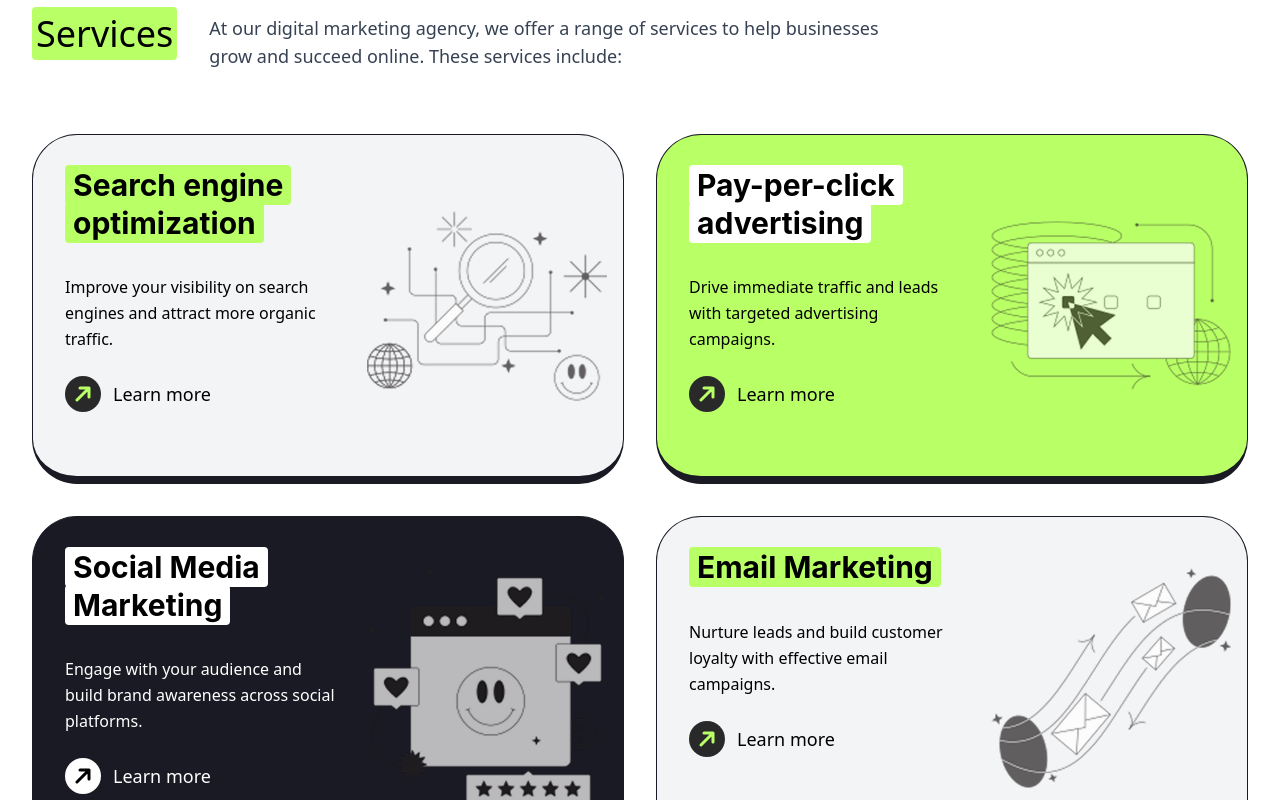
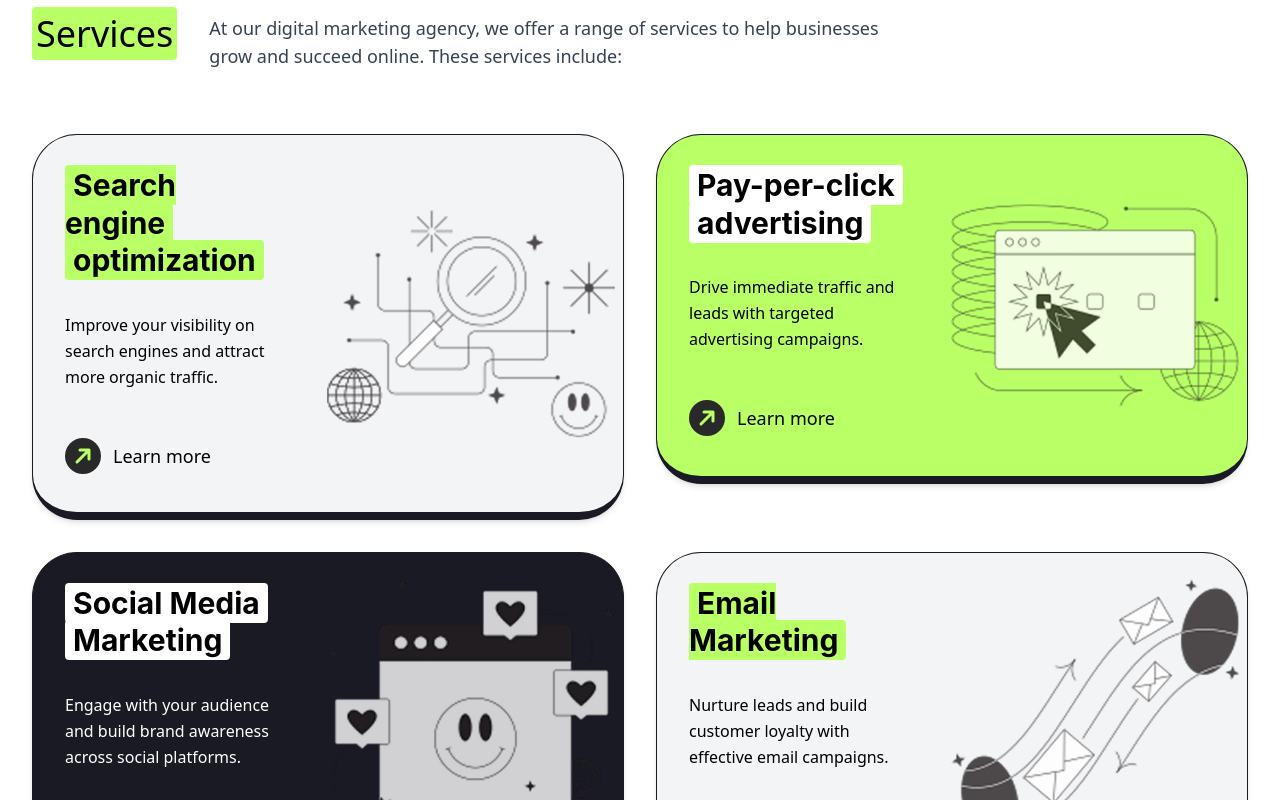
Before and after one commit to Maximus5470/Ecell-Website, a Next.js app: page / in a window 1280 px wide. Shown: the part 800-1600 px from the top of the page. Built offline with nearby package versions, Linux system fonts and the light colour scheme.

Commit message:
added animations to expansion and shrinking of cards

```diff
--- a/components/ServiceCard.tsx
+++ b/components/ServiceCard.tsx
@@ -1,4 +1,4 @@
-import React from 'react';
+import React, { useState } from 'react';
 import Image from 'next/image';
 
 interface ServiceCardProps {
@@ -7,6 +7,7 @@ interface ServiceCardProps {
   icon: string;
   isExpanded?: boolean;
   onToggleExpand?: () => void;
+  cardPosition?: 'left' | 'right';
 }
 
 // Service styling configuration
@@ -68,9 +69,27 @@ const ArrowIcon = ({ isDarkTheme }: { isDarkTheme: boolean }) => (
   </svg>
 );
 
-export default function ServiceCard({ title, description, icon, isExpanded = false, onToggleExpand }: ServiceCardProps): React.JSX.Element {
+export default function ServiceCard({ title, description, icon, isExpanded = false, onToggleExpand, cardPosition = 'left' }: ServiceCardProps): React.JSX.Element {
   const styles = serviceStyles[title] || defaultStyle;
   const isDarkTheme = title === 'Social Media Marketing' || title === 'Analytics and Tracking';
+  const [isCollapsing, setIsCollapsing] = useState(false);
+  const [showContent, setShowContent] = useState(isExpanded);
+
+  React.useEffect(() => {
+    if (isExpanded) {
+      // When expanding, show content after card grows
+      setTimeout(() => setShowContent(true), 500);
+    } else {
+      // When collapsing, hide content first
+      setShowContent(false);
+      setIsCollapsing(true);
+      setTimeout(() => setIsCollapsing(false), 600);
+    }
+  }, [isExpanded]);
+
+  const handleToggle = () => {
+    if (onToggleExpand) onToggleExpand();
+  };
 
   // Sample expanded content for each service
   const expandedContent = {
@@ -154,34 +173,40 @@ export default function ServiceCard({ title, description, icon, isExpanded = fal
 
   return (
     <div
-      className={`relative p-6 sm:p-8 rounded-[45px] flex flex-col justify-between transition-all duration-500 ${styles.cardBg} overflow-hidden ${
+      className={`relative rounded-[45px] flex flex-col justify-between ${styles.cardBg} transition-all ${
         isExpanded
-          ? 'min-h-[600px] sm:min-h-[700px]'
-          : 'min-h-[280px] sm:min-h-[320px] lg:min-h-[350px]'
+          ? 'duration-800 ease-out p-6 sm:p-8 min-h-[600px] sm:min-h-[700px] w-[210%] shadow-2xl border-2 overflow-visible'
+          : 'duration-600 ease-in p-6 sm:p-8 min-h-[280px] sm:min-h-[320px] lg:min-h-[350px] w-full shadow-md overflow-hidden'
       }`}
       style={{
         border: '1px solid #191A23',
         borderBottomWidth: '8px',
-        borderBottomColor: '#191A23'
+        borderBottomColor: '#191A23',
+        transformOrigin: cardPosition === 'left' ? 'top left' : 'top right',
+        ...(isExpanded && cardPosition === 'right' && {
+          marginLeft: '-110%'
+        })
       }}
     >
       {/* Illustration */}
-      <div className={`absolute right-4 w-44 h-44 sm:w-52 sm:h-52 lg:w-60 lg:h-60 opacity-70 transition-all duration-500 ${
+      <div className={`absolute right-2 transition-all ${
         isExpanded
-          ? 'top-8 transform-none'
-          : 'top-1/2 transform -translate-y-1/2'
+          ? 'duration-1000 ease-out top-6 w-64 h-64 sm:w-72 sm:h-72 lg:w-80 lg:h-80 opacity-50'
+          : 'duration-800 ease-in top-1/2 transform -translate-y-1/2 w-52 h-52 sm:w-60 sm:h-60 lg:w-72 lg:h-72 opacity-80'
       }`}>
         <Image
           src={icon}
           alt={`${title} illustration`}
           fill
           className="object-contain"
-          sizes="(max-width: 640px) 176px, (max-width: 1024px) 208px, 240px"
+          sizes="(max-width: 640px) 208px, (max-width: 1024px) 240px, 320px"
         />
       </div>
 
       {/* Content */}
-      <div className="relative z-10 flex flex-col justify-between h-full pr-48 sm:pr-56 lg:pr-64">
+      <div className={`relative z-10 flex flex-col justify-between h-full ${
+        isExpanded ? 'pr-72 sm:pr-80 lg:pr-88' : 'pr-56 sm:pr-64 lg:pr-76'
+      } transition-all duration-800`}>
         <div>
           {renderTitle()}
 
@@ -191,18 +216,36 @@ export default function ServiceCard({ title, description, icon, isExpanded = fal
           </p>
 
           {/* Expanded Content */}
-          {isExpanded && (
-            <div className={`mt-6 space-y-6 ${styles.textColor}`}>
-              <div>
+          {showContent && (
+            <div className={`mt-6 space-y-6 ${styles.textColor} transition-all duration-500 ${
+              isCollapsing
+                ? 'opacity-0 translate-y-4 pointer-events-none'
+                : 'opacity-100 translate-y-0'
+            }`}>
+              <div className={`transform transition-all duration-400 ${
+                showContent && !isCollapsing
+                  ? 'delay-100 translate-y-0 opacity-100'
+                  : 'translate-y-4 opacity-0'
+              }`}>
                 <h4 className="text-lg font-semibold mb-3">Overview</h4>
                 <p className="leading-relaxed pr-4">{currentContent.details}</p>
               </div>
 
-              <div>
+              <div className={`transform transition-all duration-400 ${
+                showContent && !isCollapsing
+                  ? 'delay-200 translate-y-0 opacity-100'
+                  : 'translate-y-4 opacity-0'
+              }`}>
                 <h4 className="text-lg font-semibold mb-3">What We Include</h4>
                 <ul className="grid grid-cols-1 gap-2 pr-4">
                   {currentContent.features.map((feature, idx) => (
-                    <li key={idx} className="flex items-center">
+                    <li key={idx} className={`flex items-center transform transition-all duration-300 ${
+                      showContent && !isCollapsing
+                        ? 'translate-y-0 opacity-100'
+                        : 'translate-y-2 opacity-0'
+                    }`} style={{
+                      transitionDelay: showContent && !isCollapsing ? `${300 + idx * 50}ms` : '0ms'
+                    }}>
                       <span className="mr-2 text-[#B9FF66] flex-shrink-0">✓</span>
                       <span className="text-sm">{feature}</span>
                     </li>
@@ -210,7 +253,11 @@ export default function ServiceCard({ title, description, icon, isExpanded = fal
                 </ul>
               </div>
 
-              <div className={`p-4 rounded-lg mr-4 ${isDarkTheme ? 'bg-white/10' : 'bg-black/5'}`}>
+              <div className={`p-4 rounded-lg mr-4 transform transition-all duration-400 ${
+                showContent && !isCollapsing
+                  ? 'delay-500 translate-y-0 opacity-100'
+                  : 'translate-y-4 opacity-0'
+              } ${isDarkTheme ? 'bg-white/10' : 'bg-black/5'}`}>
                 <h4 className="text-lg font-semibold mb-2">Expected Results</h4>
                 <p className="leading-relaxed text-sm">{currentContent.benefits}</p>
               </div>
@@ -218,15 +265,19 @@ export default function ServiceCard({ title, description, icon, isExpanded = fal
           )}
         </div>
 
-        <div className="mt-auto">
+        <div className="mt-auto pt-6">
           <button
-            onClick={onToggleExpand}
-            className={`inline-flex items-center text-base sm:text-lg font-medium ${styles.textColor} group transition-transform duration-200 hover:translate-x-1 cursor-pointer`}
+            onClick={handleToggle}
+            className={`inline-flex items-center text-base sm:text-lg font-medium ${styles.textColor} group transition-all duration-300 hover:translate-x-1 cursor-pointer`}
           >
-            <span className="mr-3 flex items-center justify-center group-hover:scale-105 transition-transform duration-200">
+            <span className={`mr-3 flex items-center justify-center transition-all duration-300 ${
+              isExpanded ? 'rotate-180 scale-105' : 'rotate-0 scale-100 group-hover:scale-105'
+            }`}>
               <ArrowIcon isDarkTheme={isDarkTheme} />
             </span>
-            {isExpanded ? 'Show less' : 'Learn more'}
+            <span className="transition-all duration-300">
+              {isExpanded ? 'Show less' : 'Learn more'}
+            </span>
           </button>
         </div>
       </div>
--- a/sections/ServicesSection.tsx
+++ b/sections/ServicesSection.tsx
@@ -45,13 +45,26 @@ const servicesData: ServiceData[] = [
 export default function ServicesSection(): React.JSX.Element {
   const [hoveredIndex, setHoveredIndex] = useState<number | null>(null);
   const [expandedIndex, setExpandedIndex] = useState<number | null>(null);
+  const [isAnimating, setIsAnimating] = useState<boolean>(false);
 
   const handleToggleExpand = (index: number) => {
-    setExpandedIndex(expandedIndex === index ? null : index);
+    if (isAnimating) return;
+
+    setIsAnimating(true);
+
+    if (expandedIndex === index) {
+      // Collapsing
+      setExpandedIndex(null);
+      setTimeout(() => setIsAnimating(false), 800);
+    } else {
+      // Expanding
+      setExpandedIndex(index);
+      setTimeout(() => setIsAnimating(false), 1000);
+    }
   };
 
   return (
-    <section className="py-16 px-4 sm:px-6 lg:px-8 bg-white">
+    <section className={`py-16 px-4 sm:px-6 lg:px-8 bg-white ${expandedIndex !== null ? 'pb-32' : ''}`}>
       <div className="max-w-7xl mx-auto">
         {/* Header */}
         <div className="mb-16">
@@ -66,23 +79,37 @@ export default function ServicesSection(): React.JSX.Element {
         </div>
 
         {/* Services Grid */}
-        <div className={`transition-all duration-700 ease-in-out ${
-          expandedIndex !== null ? 'grid grid-cols-1 gap-6' : 'grid grid-cols-1 lg:grid-cols-2 gap-6 lg:gap-8'
-        }`}>
+        <div className={`grid grid-cols-1 lg:grid-cols-2 gap-6 lg:gap-8 ${expandedIndex !== null ? 'mb-96' : ''}`}>
           {servicesData.map((service, index) => (
             <div
               key={index}
-              className={`transition-all duration-500 ease-out transform-gpu ${
+              className={`transition-all transform-gpu ${
                 expandedIndex !== null
                   ? expandedIndex === index
-                    ? 'scale-100 translate-y-0 z-10 relative'
-                    : 'scale-95 translate-y-4 opacity-60 pointer-events-none'
+                    ? 'duration-800 ease-out z-30 relative mb-12'
+                    : // Adjacent card (same row, different column) moves below expanded card
+                      (expandedIndex % 2 !== index % 2 && Math.floor(expandedIndex / 2) === Math.floor(index / 2))
+                      ? 'duration-800 ease-out translate-y-200 mb-12 z-40'
+                      : // Cards in rows below the expanded card move down more
+                        Math.floor(index / 2) > Math.floor(expandedIndex / 2)
+                      ? `duration-800 ease-out translate-y-100 mb-12 ${
+                          // Right column cards get higher z-index when left column cards are expanded
+                          expandedIndex % 2 === 0 && index % 2 === 1 ? 'z-40' : 'z-20'
+                        }`
+                      : // Cards in rows above stay in place or move slightly
+                        `duration-800 ease-out translate-y-0 mb-12 ${
+                          // Right column cards get higher z-index when left column cards are expanded
+                          expandedIndex % 2 === 0 && index % 2 === 1 ? 'z-40' : 'z-20'
+                        }`
                   : hoveredIndex === null
-                  ? 'scale-100 translate-y-0'
+                  ? 'duration-600 ease-out translate-y-0'
                   : hoveredIndex === index
-                  ? 'scale-105 -translate-y-2 z-10 relative shadow-lg'
-                  : 'scale-98 translate-y-2 opacity-90'
-              }`}
+                  ? 'duration-300 ease-out scale-105 -translate-y-2 z-10 relative'
+                  : 'duration-300 ease-out scale-98 translate-y-2 opacity-90'
+              } ${expandedIndex !== null ? 'pb-6' : ''}`}
+              style={{
+                transformOrigin: 'center center'
+              }}
               onMouseEnter={() => expandedIndex === null && setHoveredIndex(index)}
               onMouseLeave={() => expandedIndex === null && setHoveredIndex(null)}
             >
@@ -92,6 +119,7 @@ export default function ServicesSection(): React.JSX.Element {
                 icon={service.icon}
                 isExpanded={expandedIndex === index}
                 onToggleExpand={() => handleToggleExpand(index)}
+                cardPosition={index % 2 === 0 ? 'left' : 'right'}
               />
             </div>
           ))}
```
